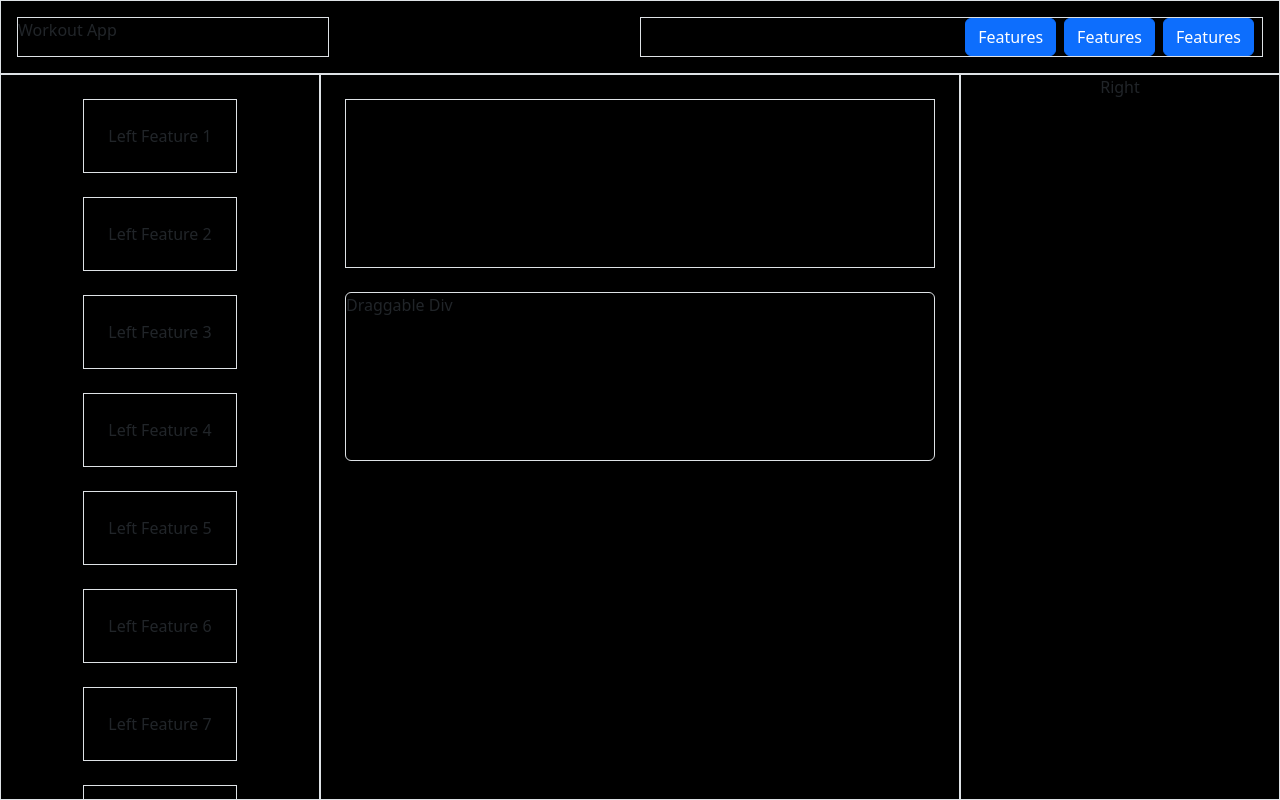
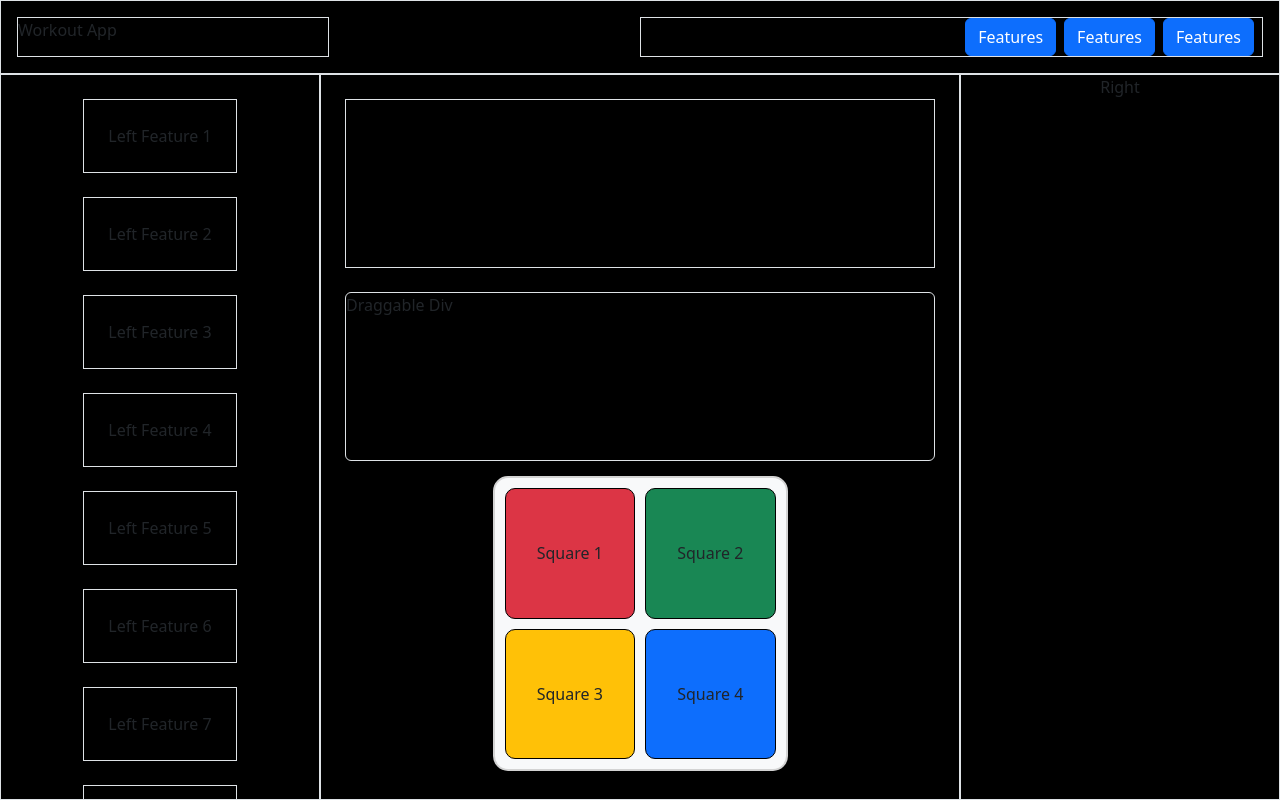
Before and after one commit to Pantaleon-Arkady/React-FrontEnd, a React (Vite) app: page /workout-app in a window 1280 px wide. Built offline with nearby package versions, Linux system fonts and the light colour scheme.

Commit message:
grid render with logic using 2 arrays reference using the ctr logic

```diff
--- a/src/components/WorkoutApp.jsx
+++ b/src/components/WorkoutApp.jsx
@@ -10,6 +10,17 @@ function WorkoutApp() {
         leftFeatures.push(
             <div key={ctr} className="border p-4 mx-3 mt-4">
                 Left Feature {ctr + 1}
+            </div>
+        )
+    }
+
+    const squares = [];
+    const colors = ["danger", "success", "warning", "primary"];
+
+    for (let sqr = 0; sqr < colors.length; sqr++) {
+        squares.push(
+            <div key={sqr} className={`sub_squares bg-${colors[sqr]}`} draggable>
+                Square {sqr +1}
             </div>
         )
     }
@@ -74,6 +85,10 @@ function WorkoutApp() {
                     >
                         Draggable Div
                     </div>
+
+                    <div className="main_square bg-light">
+                        {squares}
+                    </div>
                 </div>
                 <div className="w-25 border content_divs">Right</div>
             </div>
```
